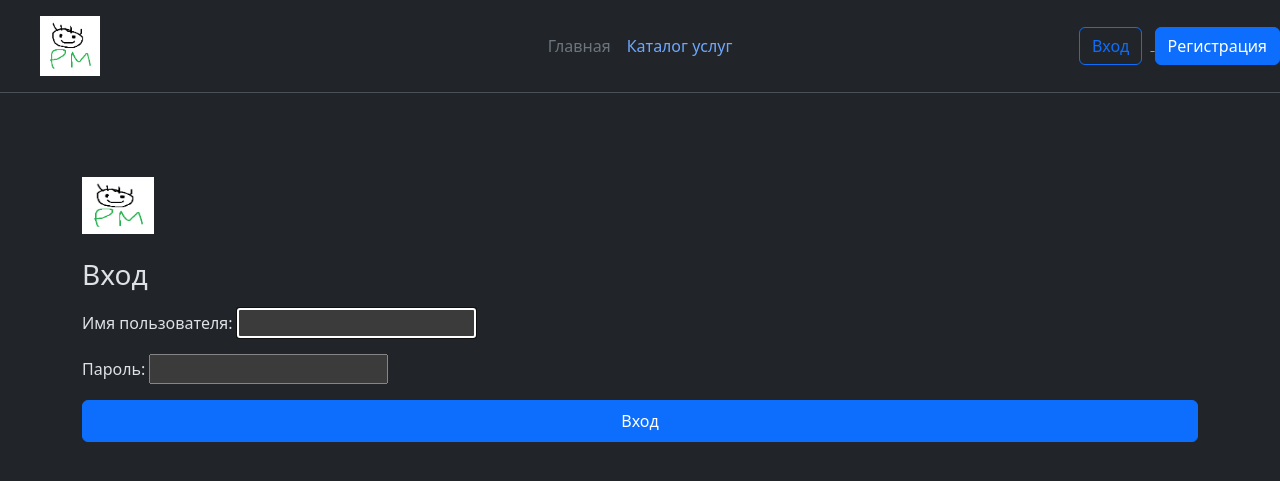
After one commit to 4siNL/polymarket, a Django app: page /login in a window 1280 px wide. The commit adds this page. Shown: the top 481 px of the page. Run offline with Django 4.2, Linux system fonts and the light colour scheme.

Commit message:
Added authorization (view, template). Changed RegisterView (parent class: FormView -> CreateView)

```diff
--- a/polymarket/main/templates/main/base.html
+++ b/polymarket/main/templates/main/base.html
@@ -30,8 +30,10 @@
     </ul>
 
     <div class="col-md-3 text-end">
-        <button type="button" class="btn btn-outline-primary me-2">Вход
-        </button>
+        <a href="/login">
+            <button type="button" class="btn btn-outline-primary me-2">Вход
+            </button>
+        </a>
         <a href="/register">
             <button type="button" class="btn btn-primary">Регистрация</button>
         </a>
--- /dev/null
+++ b/polymarket/main/templates/main/login.html
@@ -0,0 +1,18 @@
+{% extends 'main/base.html' %}
+
+{% block title %}
+Вход
+{% endblock %}
+
+{% block content %}
+<form method="post" enctype="multipart/form-data">
+    {% csrf_token %}
+    <img class="mb-4" src="../../media/default.png" alt=""
+         width="72" height="57">
+    <h1 class="h3 mb-3 fw-normal">Вход</h1>
+    {{ form.as_p }}
+    <button class="btn btn-primary w-100 py-2" type="submit" value="Save">
+        Вход
+    </button>
+</form>
+{% endblock %}
--- a/polymarket/main/urls.py
+++ b/polymarket/main/urls.py
@@ -3,5 +3,6 @@ from . import views
 
 urlpatterns = [
     path('', views.index, name='main'),
-    path('register', views.RegisterView.as_view(), name='register')
+    path('register', views.RegisterView.as_view(), name='register'),
+    path('login', views.AccountLoginView.as_view(), name='login')
 ]
--- a/polymarket/main/views.py
+++ b/polymarket/main/views.py
@@ -1,6 +1,7 @@
+from django.contrib.auth.views import LoginView
 from django.shortcuts import render
 from django.urls import reverse_lazy
-from django.views.generic import FormView
+from django.views.generic import CreateView
 from .forms import RegisterForm
 
 
@@ -9,11 +10,11 @@ def index(request):
     return render(request, 'main/index.html')
 
 
-class RegisterView(FormView):
+class RegisterView(CreateView):
     form_class = RegisterForm
     template_name = 'main/register.html'
     success_url = reverse_lazy('main')
 
-    def form_valid(self, form):
-        form.save()
-        return super().form_valid(form)
+
+class AccountLoginView(LoginView):
+    template_name = 'main/login.html'
--- a/polymarket/polymarket/settings.py
+++ b/polymarket/polymarket/settings.py
@@ -127,3 +127,4 @@ MEDIA_ROOT = os.path.join(BASE_DIR, 'media')
 MEDIA_URL = '/media/'
 
 AUTH_USER_MODEL = 'main.Account'
+LOGIN_REDIRECT_URL = 'main'
```
